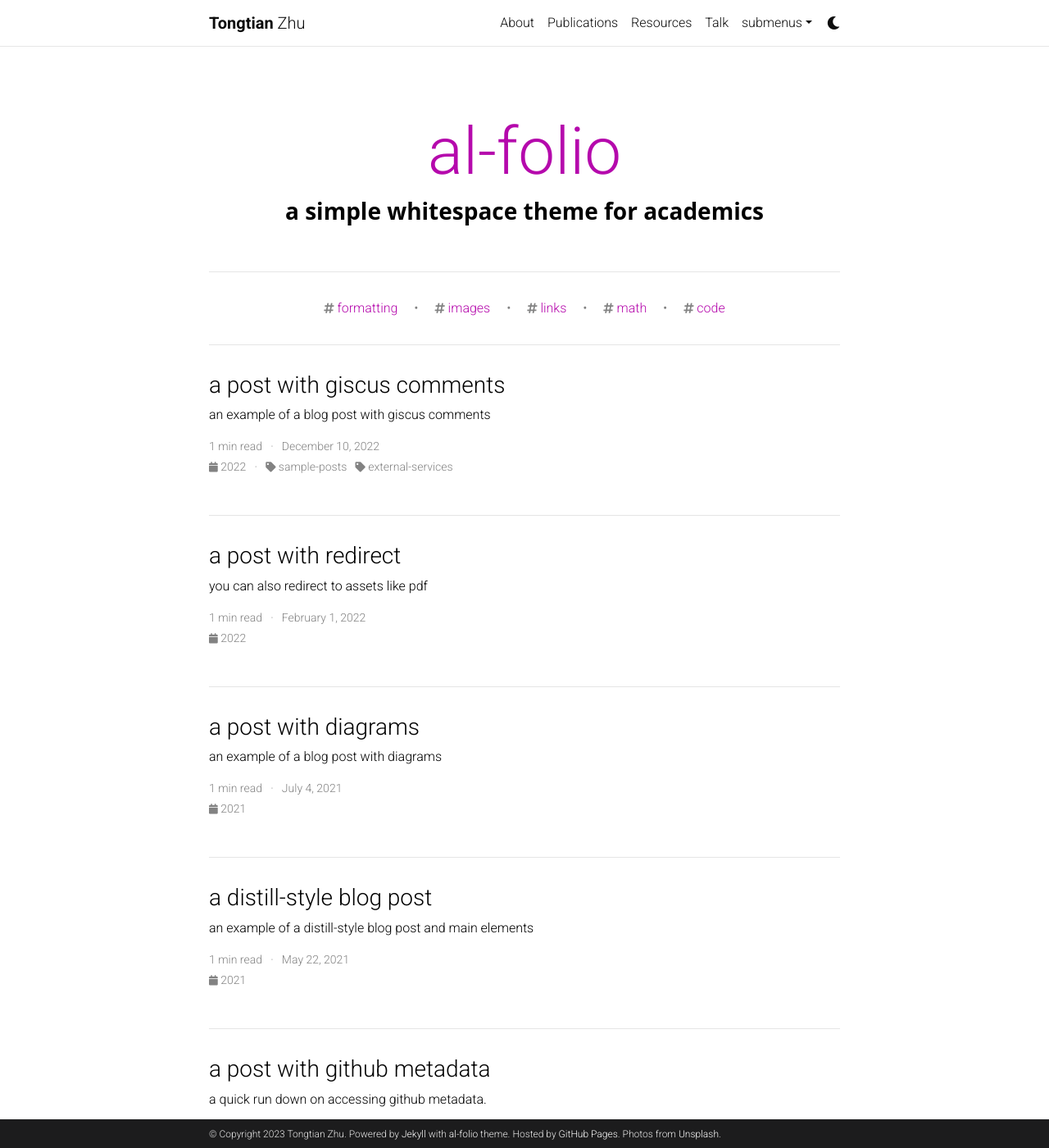
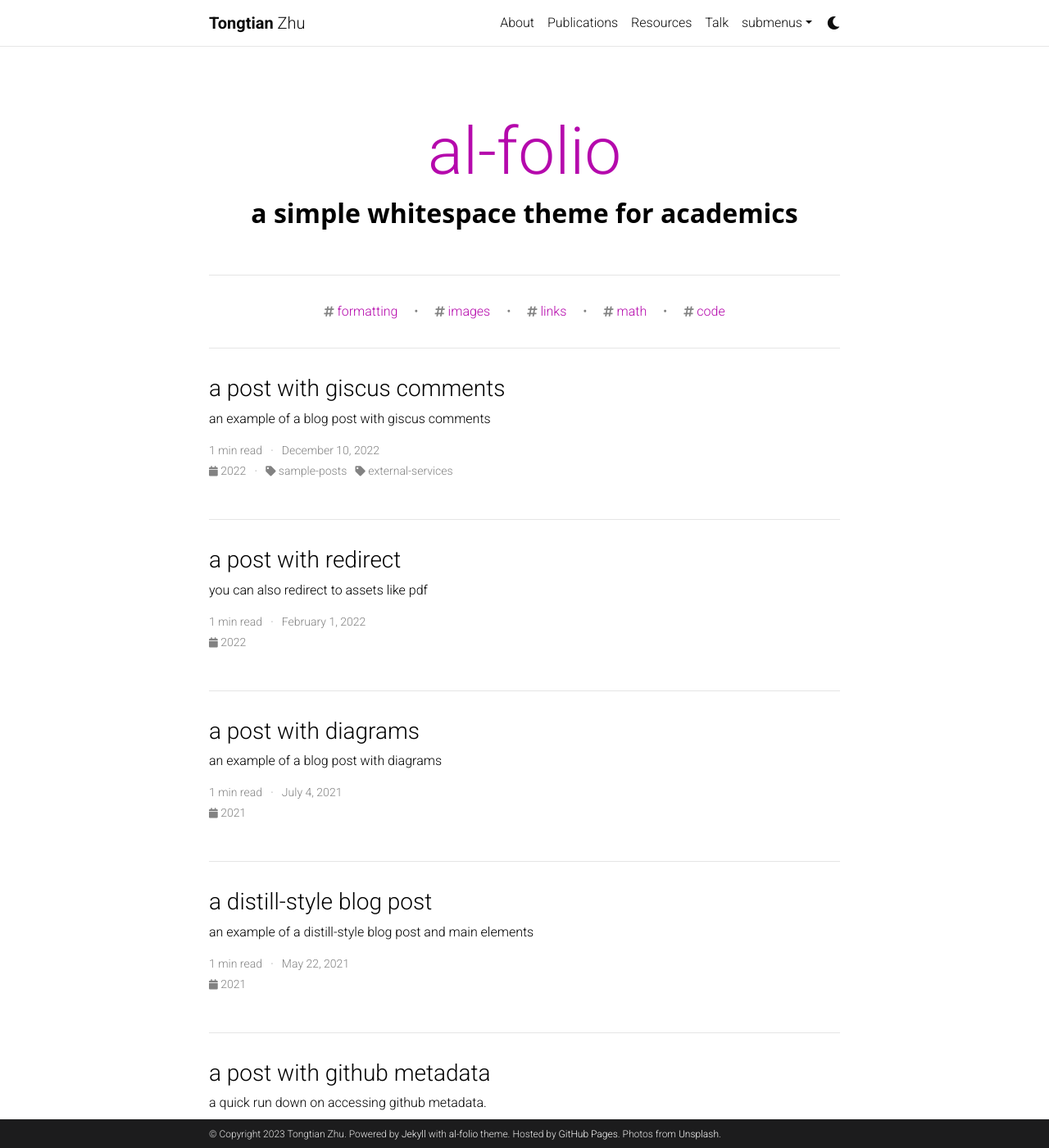
Before and after one commit to Raiden-Zhu/Raiden-Zhu.github.io, a Jekyll site: the page built from blog/index.html, in a window 1280 px wide and 1400 px high. Shown: the whole window at 82% size. Built offline with Jekyll 4.4.1, drawn with Linux system fonts in a browser that asks for light colours; full-size pictures stand in for the smaller copies a plugin makes; the list of posts is cut into pages by our own code; comment, search, counter and statistics services are not loaded; a style sheet for code colours, icons or effects is not loaded.

Commit message:
Update _base.scss

```diff
--- a/_sass/_base.scss
+++ b/_sass/_base.scss
@@ -22,7 +22,7 @@ strong {
 h2 {
     color: var(--global-text-color);
     font-family: 'Open Sans';
-    font-size: 28px;
+    font-size: 32px;
     font-weight: bold;
   }
 
```
